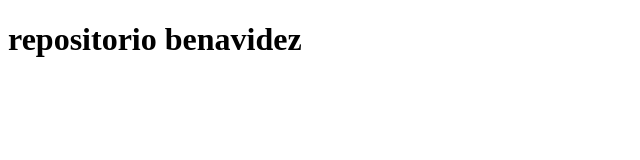
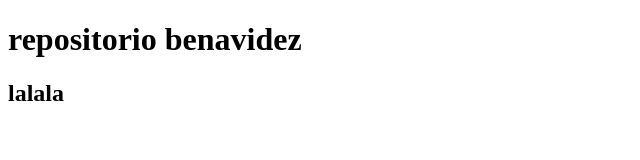
Before and after one commit to cdbenavidez/c44-colaborativo, a plain HTML site: page index.html in a window 1280 px wide. Shown: the whole page, without its empty margins (0-640 px from the left). Drawn offline with Linux system fonts and the light colour scheme.

Commit message:
mostrando status

```diff
--- a/index.html
+++ b/index.html
@@ -8,6 +8,6 @@
 </head>
 <body>
     <h1>repositorio benavidez</h1>
-
+    <h2>lalala</h2>
 </body>
 </html>
```
